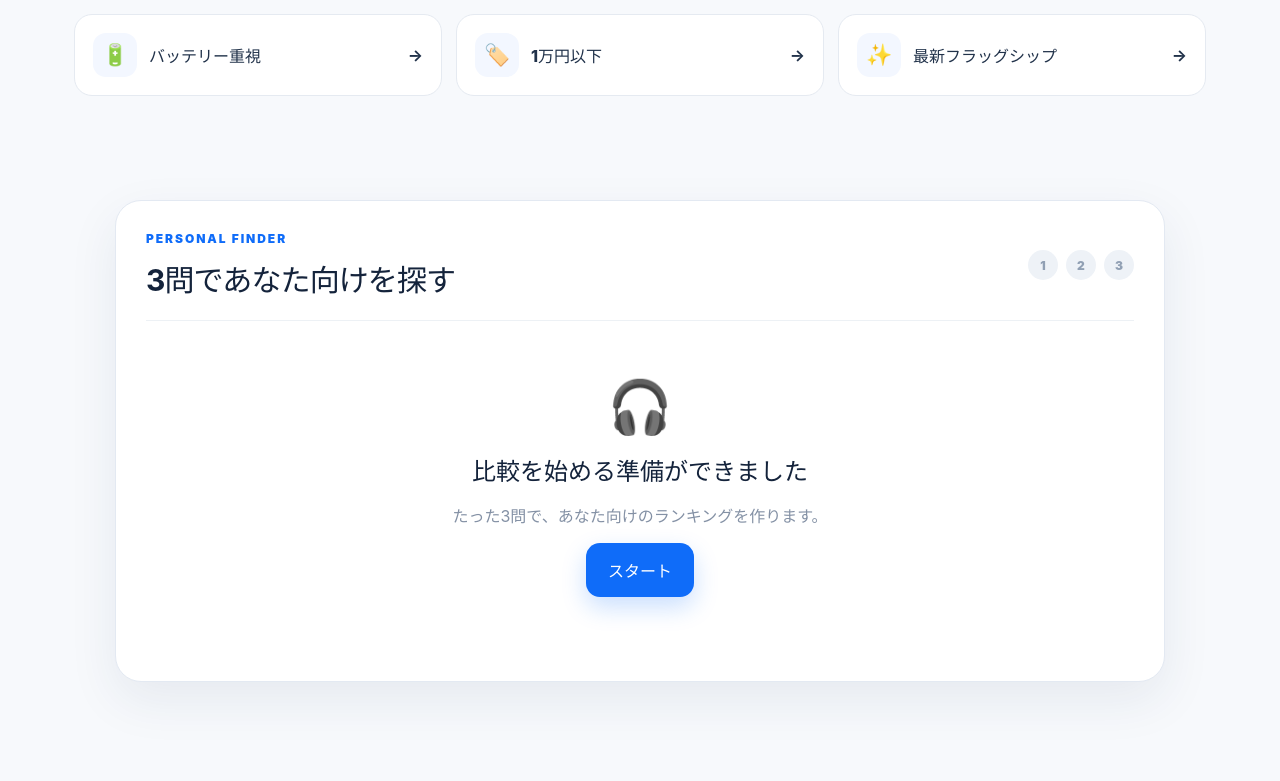
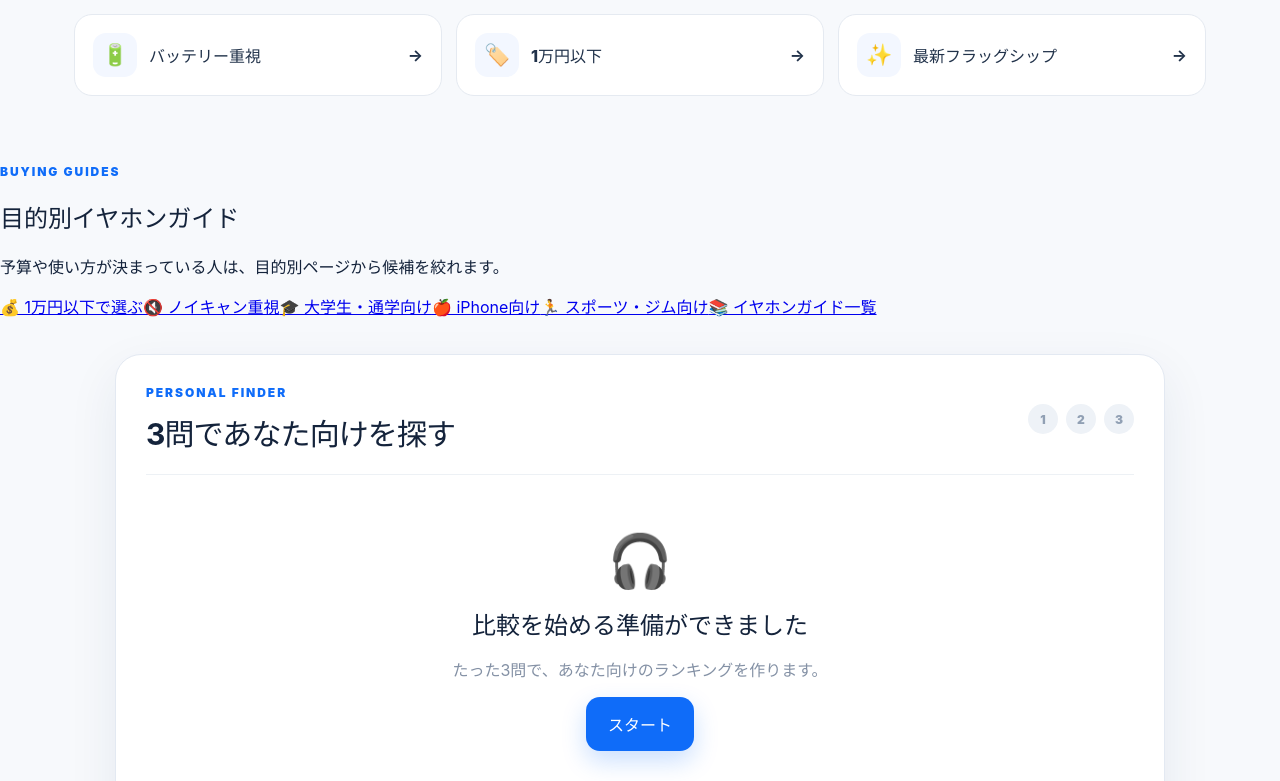
Before and after one commit to natsu720411/minna-hikaku, a React (Vite) app: page / in a window 1280 px wide. Shown: the part 971-1752 px from the top of the page. Built offline with nearby package versions, Linux system fonts and the light colour scheme.

Commit message:
Link purpose guides from comparison app

```diff
--- a/src/main.jsx
+++ b/src/main.jsx
@@ -88,6 +88,7 @@ function App() {
         </a>
         <nav>
           <a href="#popular">人気の比較</a>
+          <a href="/earphones/">選び方ガイド</a>
           <a href="#how">使い方</a>
           <a href="#method">比較基準</a>
         </nav>
@@ -127,6 +128,22 @@ function App() {
                 <span className="preset-icon">{item.icon}</span><span>{item.label}</span><b>→</b>
               </button>
             ))}
+          </div>
+        </section>
+
+        <section className="home-guide-section">
+          <div className="home-guide-box">
+            <p className="eyebrow">BUYING GUIDES</p>
+            <h2>目的別イヤホンガイド</h2>
+            <p>予算や使い方が決まっている人は、目的別ページから候補を絞れます。</p>
+            <div className="home-guide-grid">
+              <a href="/earphones/under-10000/">💰 1万円以下で選ぶ</a>
+              <a href="/earphones/noise-cancelling/">🔇 ノイキャン重視</a>
+              <a href="/earphones/student/">🎓 大学生・通学向け</a>
+              <a href="/earphones/iphone/">🍎 iPhone向け</a>
+              <a href="/earphones/sports/">🏃 スポーツ・ジム向け</a>
+              <a href="/earphones/">📚 イヤホンガイド一覧</a>
+            </div>
           </div>
         </section>
 
```
